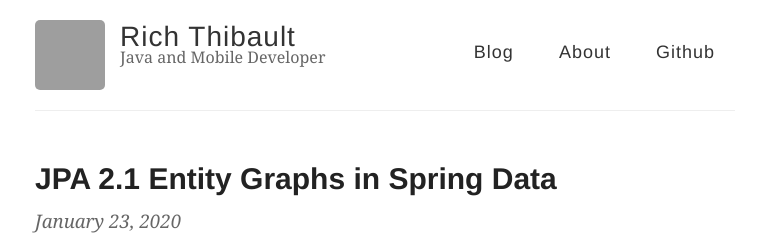
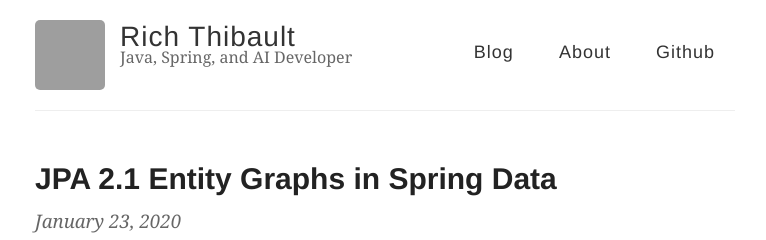
Before and after one commit to richthibault/richthibault.github.io, a Jekyll site: the page built from index.html, in a window 1280 px wide. Shown: the top 240 px of the page, without its empty margins (255-1021 px from the left). Built offline with Jekyll 4.4.1, drawn with Linux system fonts in a browser that asks for light colours; grey boxes are pictures that could not be loaded.

Commit message:
Update description to include Spring and AI

```diff
--- a/_config.yml
+++ b/_config.yml
@@ -6,7 +6,7 @@
 name: Rich Thibault
 
 # Short bio or description (displayed in the header)
-description: Java and Mobile Developer
+description: Java, Spring, and AI Developer
 
 # URL of your avatar or profile pic (you could use your GitHub profile pic)
 avatar: https://avatars0.githubusercontent.com/u/211542?v=3&s=460
```
